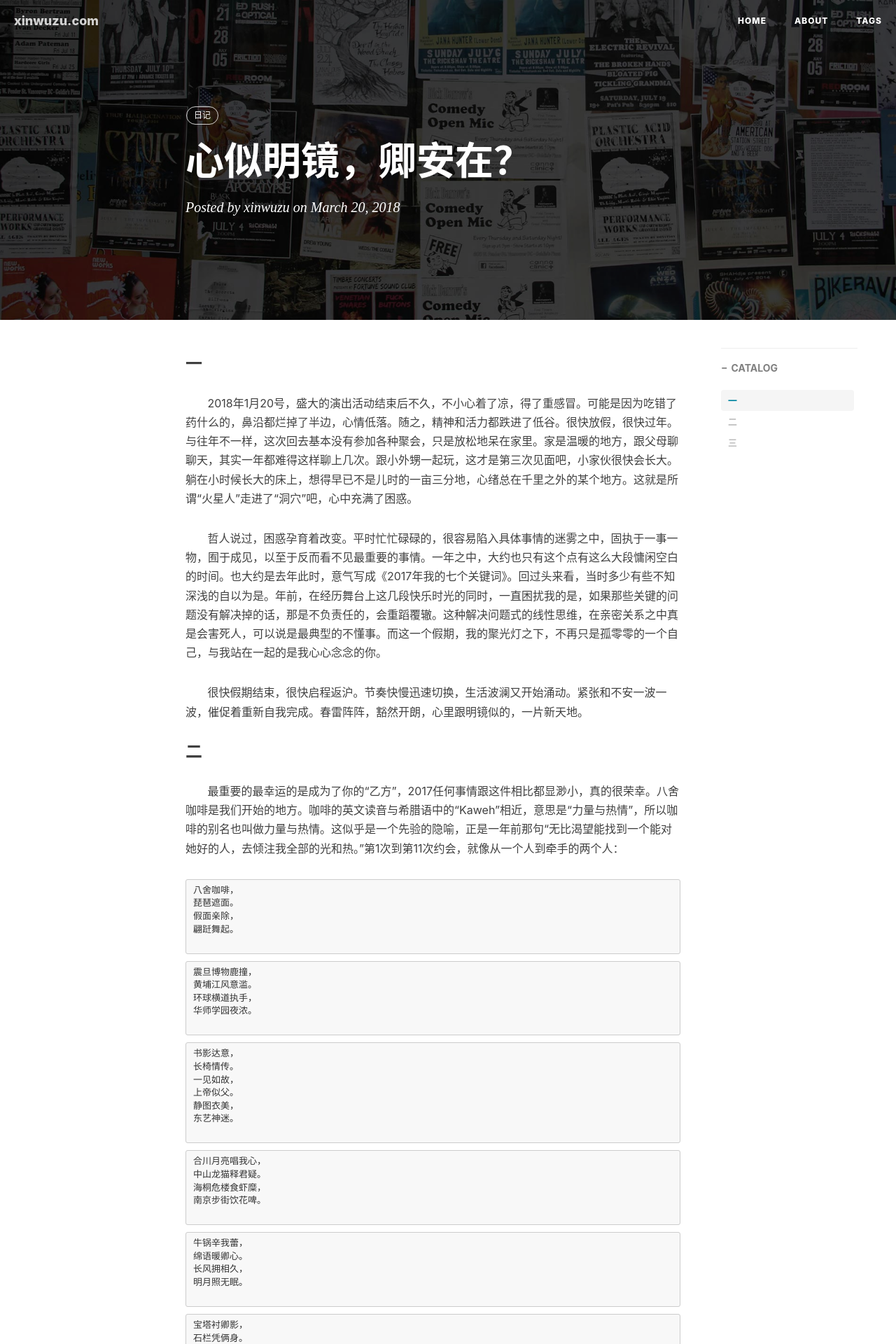
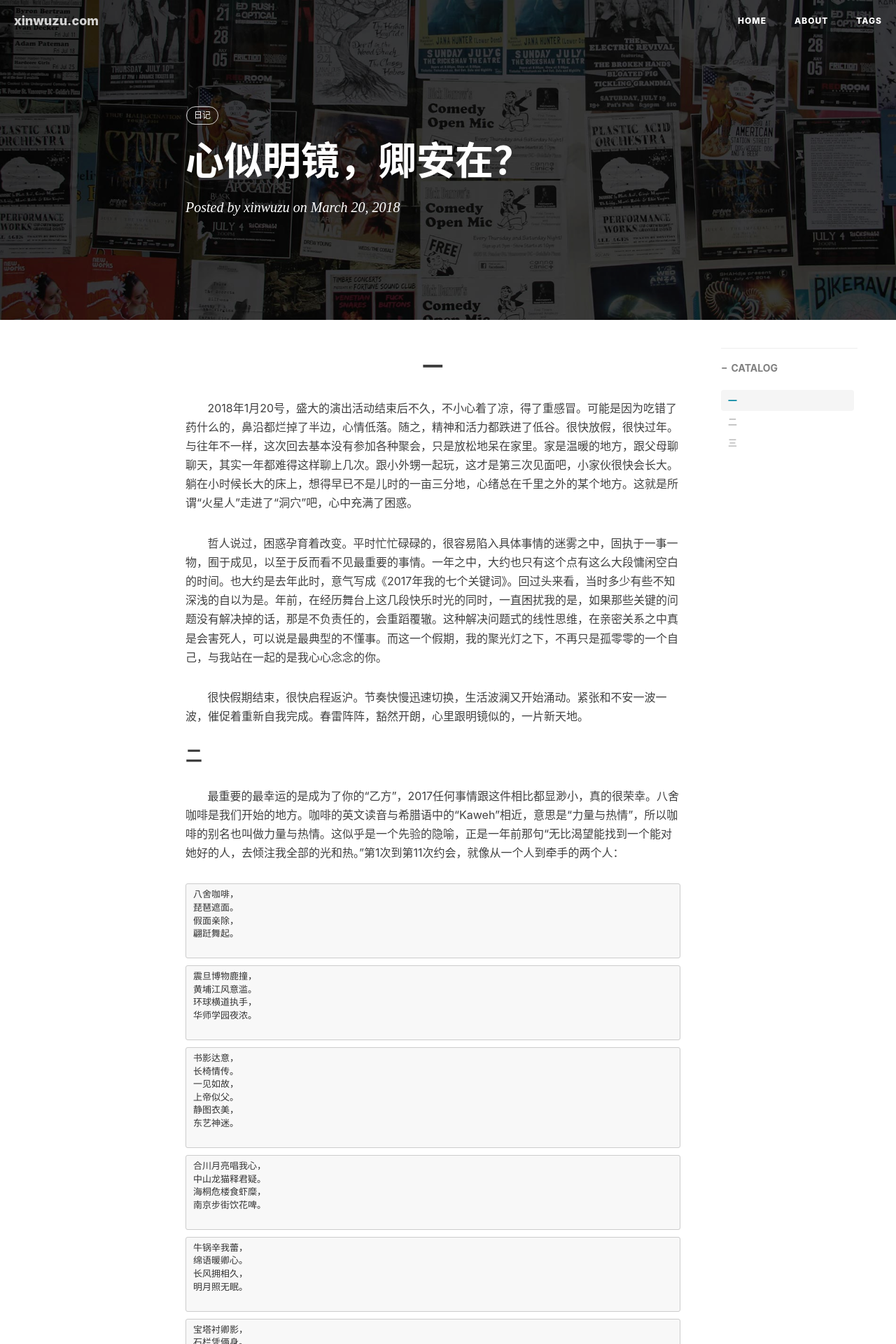
Before and after one commit to xinwuzu/xinwuzu.github.io, a Jekyll site: the page built from _posts/2018-03-20-心似明镜，卿安在？.markdown, in a window 1280 px wide. Shown: the top 1920 px of the page at 70% size. Built offline with Jekyll 4.4.1, drawn with Linux system fonts in a browser that asks for light colours; nearby versions of some CDN libraries; comment, search, counter and statistics services are not loaded.

```diff
--- a/_posts/2018-03-20-心似明镜，卿安在？.markdown
+++ b/_posts/2018-03-20-心似明镜，卿安在？.markdown
@@ -11,7 +11,7 @@ tags:
     - 日记
 ---
 
-### 一
+## <center >一</center >
 
 &#160; &#160; &#160; &#160;2018年1月20号，盛大的演出活动结束后不久，不小心着了凉，得了重感冒。可能是因为吃错了药什么的，鼻沿都烂掉了半边，心情低落。随之，精神和活力都跌进了低谷。很快放假，很快过年。与往年不一样，这次回去基本没有参加各种聚会，只是放松地呆在家里。家是温暖的地方，跟父母聊聊天，其实一年都难得这样聊上几次。跟小外甥一起玩，这才是第三次见面吧，小家伙很快会长大。躺在小时候长大的床上，想得早已不是儿时的一亩三分地，心绪总在千里之外的某个地方。这就是所谓“火星人”走进了“洞穴”吧，心中充满了困惑。
 
```
